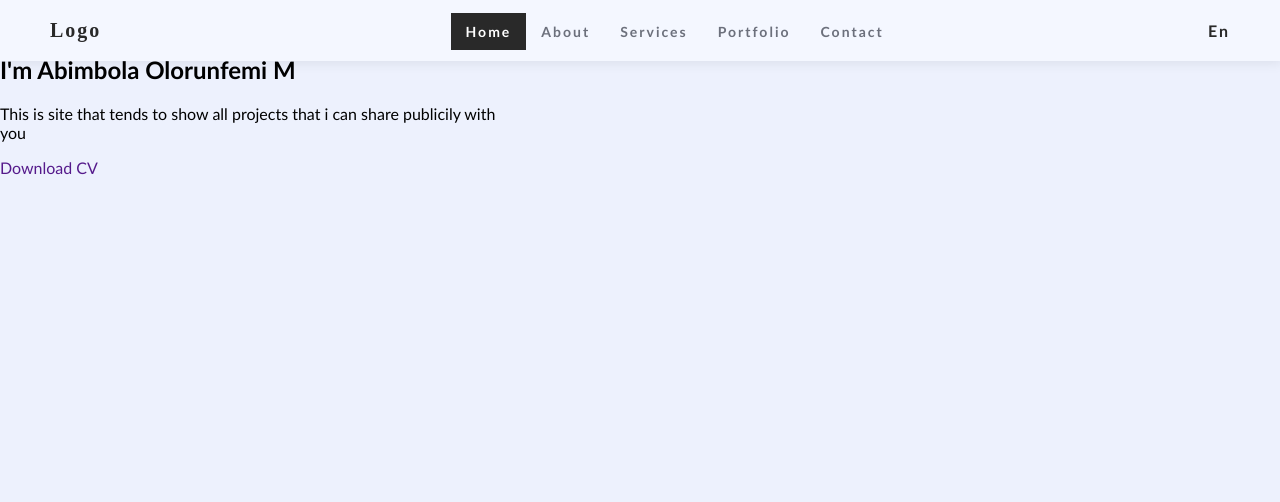
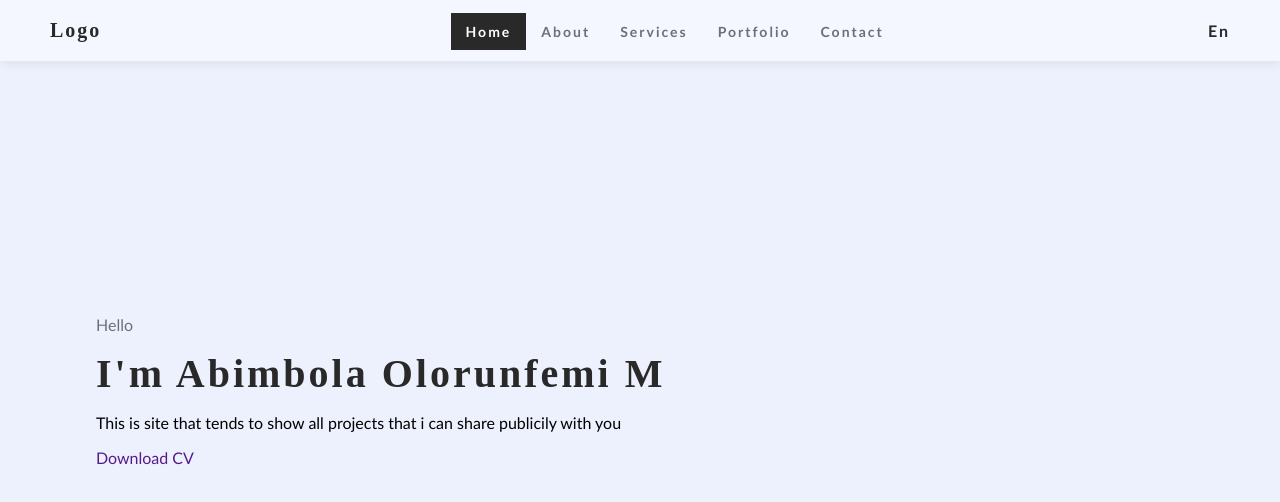
Before and after one commit to femiabimbola/portfolio-src, a plain HTML site: page index.html in a window 1280 px wide. Drawn offline with Linux system fonts and the light colour scheme.

Commit message:
working on homepage

```diff
--- a/css/style1.css
+++ b/css/style1.css
@@ -17,6 +17,7 @@ a{
     height:100vh;
     box-sizing: border-box;
     background-color: #edf1fd;
+    position: relative;
 }
 
 nav {
@@ -67,6 +68,23 @@ nav {
 
 .name{
     font-family: calibri;
-    width:500px;
+    width:800px;
     position: absolute;
+    left:20%;
+    top:50%;
+    transform: translate(-20%, -60%);
 }
+
+.name p:nth-child(1),
+.name details{
+    color: #6c707c;
+    font-size:16px;
+}
+
+.name h1{
+    font-family: Poppins;
+    font-size:40px;
+    margin: 0px;
+    letter-spacing: 3px;
+    color: #292929;
+}
```
Also changed, not shown: 1 other file.
